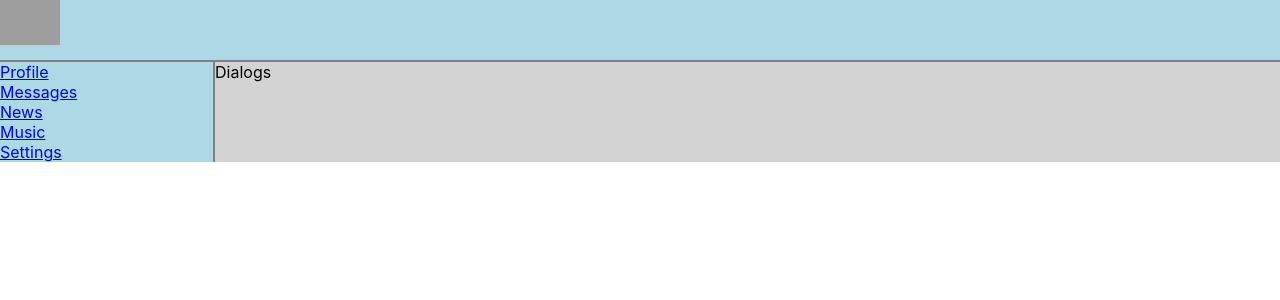
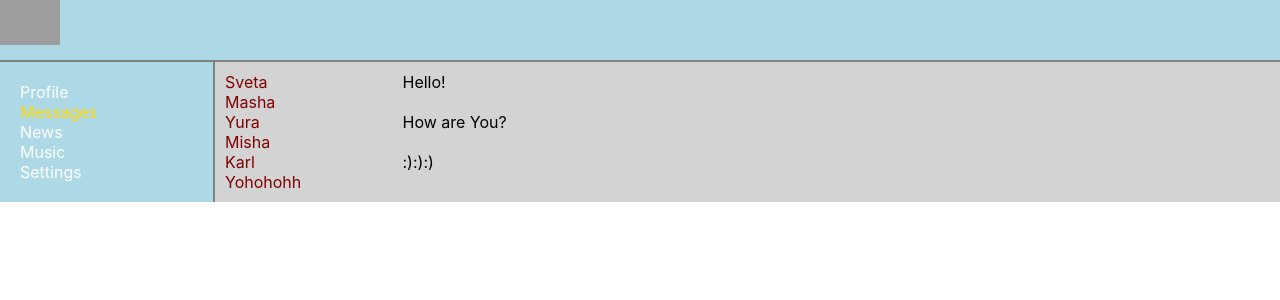
Before and after one commit to Ragebeat/JS_React, a React (Create React App) app: page /dialogs in a window 1280 px wide. Shown: the top 300 px of the page. Built offline with nearby package versions, Linux system fonts and the light colour scheme; grey boxes are pictures that could not be loaded; the HTML template or start-up script is replaced by a standard one.

Commit message:
profile update

```diff
--- a/src/components/Dialogs/Dialogs.jsx
+++ b/src/components/Dialogs/Dialogs.jsx
@@ -1,9 +1,38 @@
 import React from 'react';
 import s from './Dialogs.module.css';
+import {NavLink} from "react-router-dom";
 
 const Dialogs = () => {
     return (
-        <div className={s.dialogs}>Dialogs</div>
+        <div className={s.dialogs}>
+            <div className={s.dialogsItems}>
+                <DialogsItem name="Sveta" id="1"/>
+                <DialogsItem name="Masha" id="2"/>
+                <DialogsItem name="Yura" id="3"/>
+                <DialogsItem name="Misha" id="4"/>
+                <DialogsItem name="Karl" id="5"/>
+                <DialogsItem name="Yohohohh" id="6"/>
+            </div>
+            <div className={s.dialog}>
+                <Message message="Hello!"/>
+                <Message message="How are You?"/>
+                <Message message=":):):)"/>
+            </div>
+        </div>
+    );
+}
+
+const DialogsItem = (props) => {
+    let path="/dialogs/"+props.id;
+    return (
+        <div className={s.item}><NavLink to={path} activeClassName={s.active}>{props.name}</NavLink></div>
+    );
+}
+
+
+const Message = (props) => {
+    return (
+        <div className={s.message}>{props.message}</div>
     );
 }
 
--- a/src/components/Dialogs/Dialogs.module.css
+++ b/src/components/Dialogs/Dialogs.module.css
@@ -0,0 +1,27 @@
+.dialogs {
+
+    display: grid;
+    grid-template-columns: 2fr 10fr;
+}
+
+.dialogsItems {
+    padding: 10px;
+}
+
+.item {
+
+}
+a{
+    text-decoration: none;
+    color:maroon;
+}
+.active {
+    color: gold;
+}
+
+.dialog {
+}
+
+.message {
+    padding: 10px;
+}
--- a/src/components/Navbar/Navbar.jsx
+++ b/src/components/Navbar/Navbar.jsx
@@ -1,13 +1,14 @@
 import React from 'react';
 import s from './Navbar.module.css';
+import {NavLink} from "react-router-dom";
 
 const Navbar = () => {
     return (<nav className={s.nav}>
-        <div className={s.item}><a href="/profile">Profile</a></div>
-        <div className={s.item}><a href="/dialogs">Messages</a></div>
-        <div className={s.item}><a href="/news">News</a></div>
-        <div className={s.item}><a href="/music">Music</a></div>
-        <div className={s.item}><a href="/settings">Settings</a></div>
+        <div className={s.item}><NavLink to="/profile" activeClassName={s.active}>Profile</NavLink></div>
+        <div className={s.item}><NavLink to="/dialogs" activeClassName={s.active}>Messages</NavLink></div>
+        <div className={s.item}><NavLink to="/news" activeClassName={s.active}>News</NavLink></div>
+        <div className={s.item}><NavLink to="/music" activeClassName={s.active}>Music</NavLink></div>
+        <div className={s.item}><NavLink to="/settings" activeClassName={s.active}>Settings</NavLink></div>
     </nav>);
 }
 
--- a/src/components/Navbar/Navbar.module.css
+++ b/src/components/Navbar/Navbar.module.css
@@ -1,8 +1,14 @@
 .nav {
     grid-area: nav;
     background-color: lightblue;
+    padding: 20px;
 }
 
-.item {
+.item a {
     color: white;
+    text-decoration: none;
 }
+
+.item a.active{
+    color:gold;
+}
--- a/src/components/Profile/Posts/Posts.jsx
+++ b/src/components/Profile/Posts/Posts.jsx
@@ -3,17 +3,22 @@ import s from './Posts.module.css';
 import Post from './Post/Post';
 
 const Posts = () => {
-    return (<div>
-        my posts
+    return (
+        <div className={s.posts}>
+            <h3>My posts</h3>
+            <div>
                 <div>
                     <textarea name="" id="" cols="30" rows="3"></textarea>
+                </div>
+                <div>
                     <button>Add post</button>
                 </div>
-        <div className={s.posts}>
+            </div>
+            <div className={s.lastposts}>
                 <Post message="Hellow everyone" likes="15"/>
                 <Post message="It's my first post" likes="20"/>
-            <Post />
-            <Post />
+                <Post/>
+                <Post/>
             </div>
         </div>);
 }
--- a/src/components/Profile/Posts/Posts.module.css
+++ b/src/components/Profile/Posts/Posts.module.css
@@ -0,0 +1,6 @@
+.posts{
+    padding: 10px;
+}
+.lastposts{
+    margin-top: 10px;
+}
--- a/src/components/Profile/Profile.jsx
+++ b/src/components/Profile/Profile.jsx
@@ -1,18 +1,17 @@
 import React from 'react';
 import s from './Profile.module.css';
 import Posts from './Posts/Posts';
+import ProfileInfo from "./ProfileInfo/ProfileInfo";
 
 const Profile = () => {
     return (<div>
         <div>
-            <img src="https://media.wired.com/photos/5a593a7ff11e325008172bc2/master/pass/pulsar-831502910.jpg"
-                width="100%" alt="pulsar"></img>
+            <img className={s.img} src="https://encrypted-tbn0.gstatic.com/images?q=tbn:ANd9GcT8TTdXiYvi2B9VwxScP1gwfpQKKLmoikPXj8wCLowaIh4xcly6" alt="pulsar"></img>
         </div>
-        <div>
-            ava + desc
-        </div>
+        <ProfileInfo/>
         <Posts />
     </div>);
 }
 
+
 export default Profile;
--- a/src/components/Profile/Profile.module.css
+++ b/src/components/Profile/Profile.module.css
@@ -1,3 +1,3 @@
-.content img {
-    height: 75vh;
+.img {
+    height: 60vh;
 }
--- /dev/null
+++ b/src/components/Profile/ProfileInfo/ProfileInfo.jsx
@@ -0,0 +1,11 @@
+import React from 'react';
+import s from './ProfileInfo.module.css';
+
+const ProfileInfo = () => {
+    return (
+        <div  className={s.profileDescription}>
+            ava + desc
+        </div>);
+}
+
+export default ProfileInfo;
--- /dev/null
+++ b/src/components/Profile/ProfileInfo/ProfileInfo.module.css
@@ -0,0 +1,3 @@
+.profileDescription{
+    padding: 10px;
+}
```
Lines whose indentation alone changed are shown as unchanged.
